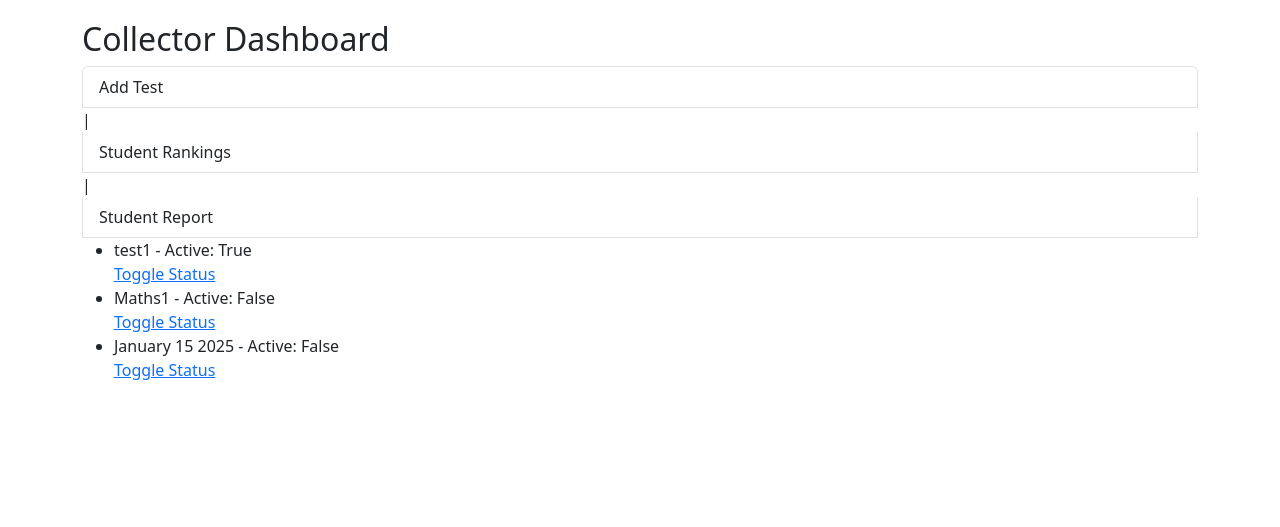
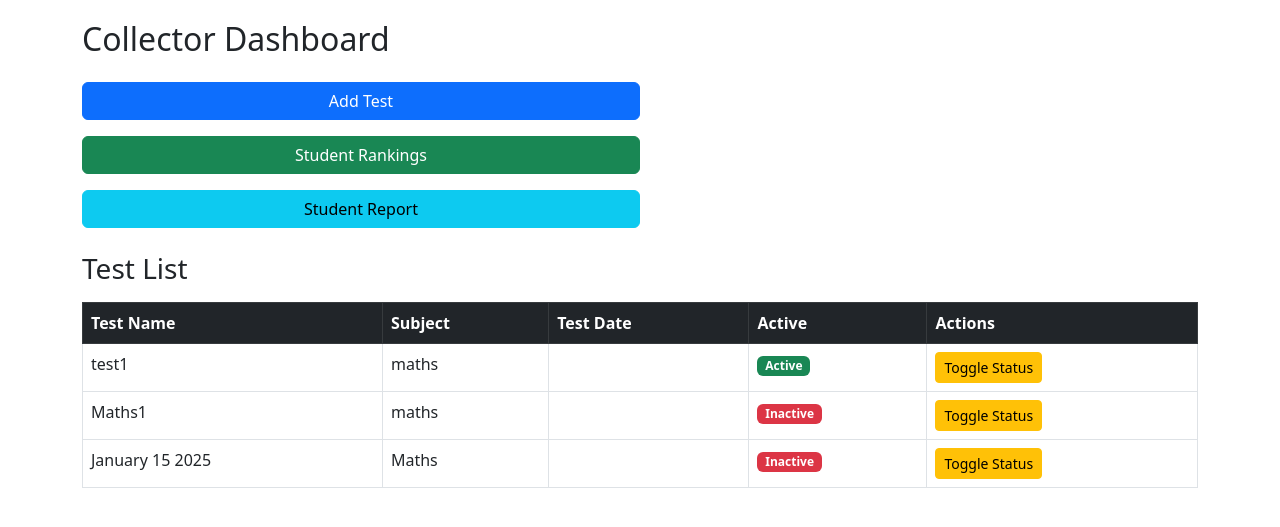
Before and after one commit to sushilnic/role-based-test-system, a Django app: template role_based_test_system/test_management/templates/collector_dashboard.html in a window 1280 px wide. Shown: the part 56-583 px from the top of the page. Run offline with Django 5.2, Linux system fonts and the light colour scheme; the template is opened without the code that fills it: values that come from a table or form of the project are taken from there, others are empty; data comes from the database, SQL or seed files in the repository; both versions use the stored data as it was after the commit; some libraries are stand-ins or nearby versions.

Commit message:
few changes

```diff
--- a/role_based_test_system/test_management/templates/collector_dashboard.html
+++ b/role_based_test_system/test_management/templates/collector_dashboard.html
@@ -2,17 +2,50 @@
 {% block title %}Collector Dashboard{% endblock %}
 {% block content %}
 
+<h2 class="mb-4">Collector Dashboard</h2>
 
-<h2>Collector Dashboard</h2>
-<div class="list-group">
-<a href="{% url 'add_test' %}" class="list-group-item list-group-item-action">Add Test</a> |
-<a href="{% url 'student_ranking' %}" class="list-group-item list-group-item-action">Student Rankings</a> |
-<a href="{% url 'student_report' %}" class="list-group-item list-group-item-action">Student Report</a>
-<ul>
-    {% for test in tests %}
-        <li>{{ test.name }} - Active: {{ test.active }}</li>
-        <a href="{% url 'toggle_test' test.id %}">Toggle Status</a>
-    {% endfor %}
-</ul>
+<!-- Action Buttons -->
+<div class="d-grid gap-3 mb-4">
+    <a href="{% url 'add_test' %}" class="btn btn-primary w-50">Add Test</a>
+    <a href="{% url 'student_ranking' %}" class="btn btn-success w-50">Student Rankings</a>
+    <a href="{% url 'student_report' %}" class="btn btn-info w-50">Student Report</a>
 </div>
+
+<!-- Test List -->
+<h3 class="mb-3">Test List</h3>
+<table class="table table-bordered table-hover">
+    <thead class="table-dark">
+        <tr>
+            <th>Test Name</th>
+            <th>Subject</th>
+            <th>Test Date</th>
+            <th>Active</th>
+            <th>Actions</th>
+        </tr>
+    </thead>
+    <tbody>
+        {% for test in tests %}
+        <tr>
+            <td>{{ test.name }}</td>
+            <td>{{ test.subject }}</td>
+            <td>{{ test.test_date|date:"d M Y" }}</td>
+            <td>
+                {% if test.active %}
+                    <span class="badge text-bg-success">Active</span>
+                {% else %}
+                    <span class="badge text-bg-danger">Inactive</span>
+                {% endif %}
+            </td>
+            <td>
+                <a href="{% url 'toggle_test' test.id %}" class="btn btn-sm btn-warning">Toggle Status</a>
+            </td>
+        </tr>
+        {% empty %}
+        <tr>
+            <td colspan="4" class="text-center">No tests available.</td>
+        </tr>
+        {% endfor %}
+    </tbody>
+</table>
+
 {% endblock %}
```
Also changed, not shown: role_based_test_system/db.sqlite3, 2 other files.
